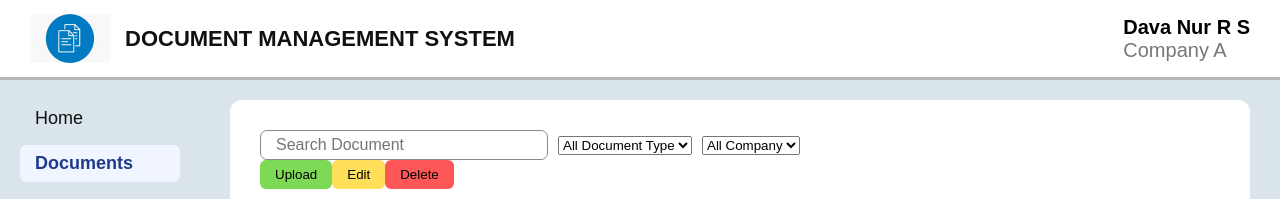
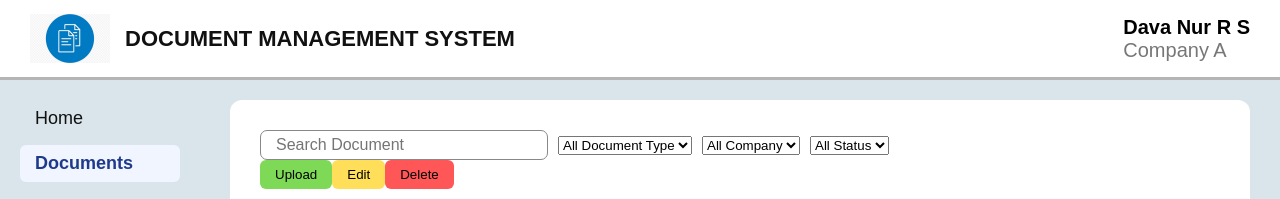
Before and after one commit to davanurrizkisetiawan30-ai/document-management-system, a React (Vite) app: page /document in a window 1280 px wide. Shown: the top 199 px of the page. Built offline with nearby package versions, Linux system fonts and the light colour scheme.

Commit message:
menambahkan status filter

```diff
--- a/src/logic/documentLogic.js
+++ b/src/logic/documentLogic.js
@@ -71,10 +71,11 @@ export const documents = [
 export function useDocumentFilter() {
     const [companyFilter, setCompanyFilter] = useState("");
     const [typeFilter, setTypeFilter] = useState("");
-    return { typeFilter, setTypeFilter, companyFilter, setCompanyFilter };
+    const [statusFilter, setStatusFilter] = useState("");
+    return { typeFilter, setTypeFilter, companyFilter, setCompanyFilter, statusFilter, setStatusFilter };
 }
 
-export function filterDocuments(documents, search, typeFilter, companyFilter) {
+export function filterDocuments(documents, search, typeFilter, companyFilter, statusFilter) {
     return documents.filter((doc) =>
         (
             doc.number.toLowerCase().includes(search.toLowerCase()) ||
@@ -88,7 +89,8 @@ export function filterDocuments(documents, search, typeFilter, companyFilter) {
             doc.updatedAt.toLowerCase().includes(search.toLowerCase())
         ) &&
         (typeFilter === "" || doc.type === typeFilter) &&
-        (companyFilter === "" || doc.company === companyFilter)
+        (companyFilter === "" || doc.company === companyFilter) &&
+        (statusFilter === "" || doc.status === statusFilter)
     );
 }
 
--- a/src/pages/Document.jsx
+++ b/src/pages/Document.jsx
@@ -5,8 +5,8 @@ function Document() {
 
     const permissions = documentPermissions(currentUser.role);
     const { search, setSearch } = useDocumentSearch();
-    const { typeFilter, setTypeFilter, companyFilter, setCompanyFilter } = useDocumentFilter();
-    const filteredDocuments = filterDocuments(documents, search, typeFilter, companyFilter);
+    const { typeFilter, setTypeFilter, companyFilter, setCompanyFilter, statusFilter, setStatusFilter } = useDocumentFilter();
+    const filteredDocuments = filterDocuments(documents, search, typeFilter, companyFilter, statusFilter);
     const { currentPage, setCurrentPage, paginationDocuments, totalPages } = useDocumentPagination(filteredDocuments);
 
 
@@ -26,6 +26,11 @@ function Document() {
                         <option value="">All Company</option>
                         <option value="Company A">Company A</option>
                         <option value="Company B">Company B</option>
+                    </select>
+                    <select value={statusFilter} onChange={(e) => setStatusFilter(e.target.value)}>
+                        <option value="">All Status</option>
+                        <option value="">Active</option>
+                        <option value="">Inactive</option>
                     </select>
                 </div>
                 <div className="document-buttons">
```
